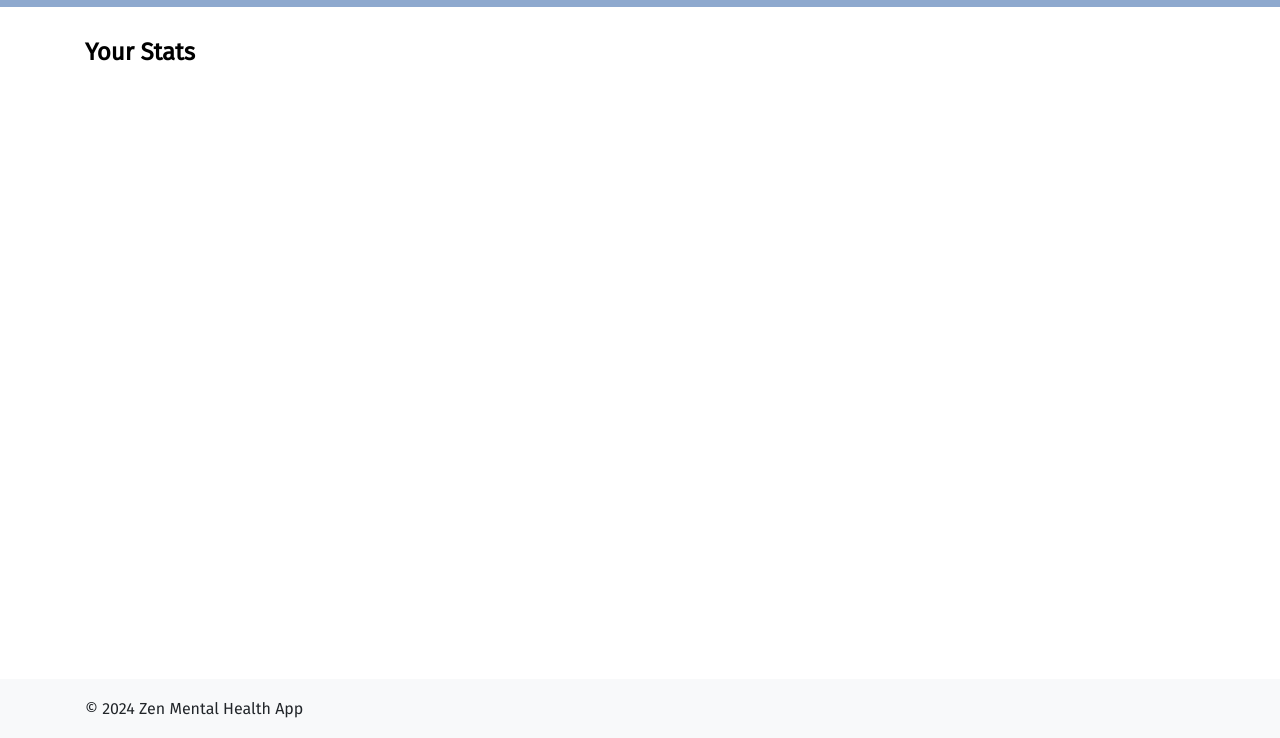
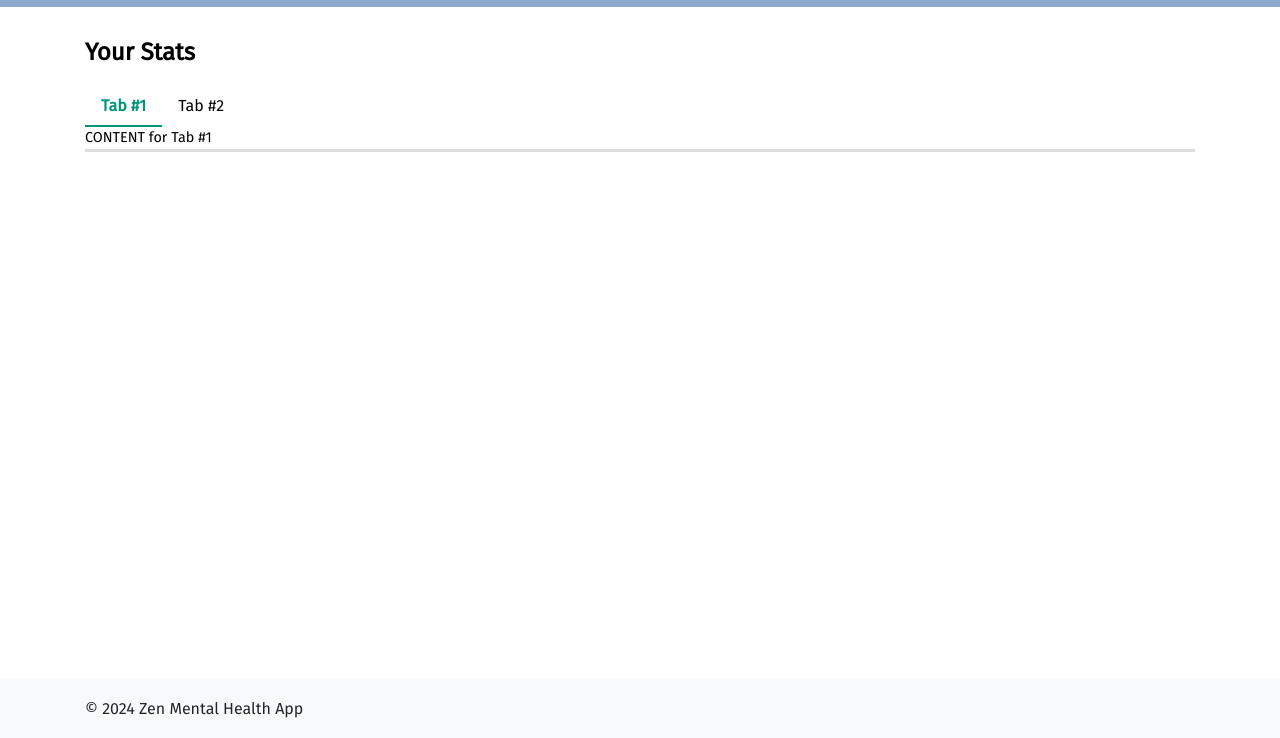
Before and after one commit to rushykat/Zen-Mindfulness, a plain HTML site: page html/user.html in a window 1280 px wide. Shown: the part 62-800 px from the top of the page. Drawn offline with Linux system fonts and the light colour scheme.

Commit message:
added user body

```diff
--- a/css/style.css
+++ b/css/style.css
@@ -389,3 +389,41 @@ footer {
         }
     }
 }
+
+
+.stats__title {
+    margin-bottom: 20px;
+}
+
+.stats__tabs {
+    display: flex;
+    flex-wrap: wrap;
+}
+
+.stats__tabs-label {
+    padding: 10px 16px;
+    cursor: pointer;
+}
+
+.stats__tabs-radio {
+    display: none;
+}
+
+.stats__tabs-content {
+    order: 1;
+    width: 100%;
+    border-bottom: 3px solid #dddddd;
+    line-height: 1.5;
+    font-size: 0.9em;
+    display: none;
+}
+
+.stats__tabs-radio:checked+.stats__tabs-label {
+    font-weight: bold;
+    color: #009578;
+    border-bottom: 2px solid #009578;
+}
+
+.stats__tabs-radio:checked+.stats__tabs-label+.stats__tabs-content {
+    display: initial;
+}
--- a/html/user.html
+++ b/html/user.html
@@ -28,6 +28,18 @@
         <section class="stats">
             <div class="container stats__container">
                 <h2 class="stats__title">Your Stats</h2>
+                <div class="stats__tabs">
+                    <input type="radio" class="stats__tabs-radio" name="tabs-example" id="tab1" checked>
+                    <label for="tab1" class="stats__tabs-label">Tab #1</label>
+                    <div class="stats__tabs-content">
+                        CONTENT for Tab #1
+                    </div>
+                    <input type="radio" class="stats__tabs-radio" name="tabs-example" id="tab2">
+                    <label for="tab2" class="stats__tabs-label">Tab #2</label>
+                    <div class="stats__tabs-content">
+                        CONTENT for Tab #2
+                    </div>
+                </div>
             </div>
         </section>
     </main>
```
Also changed, not shown: index.html (renamed from html/index.html).
